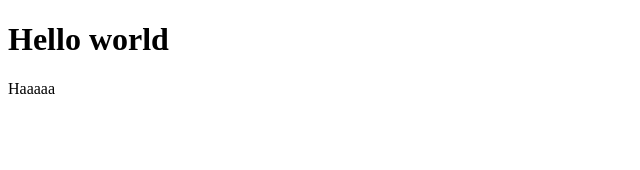
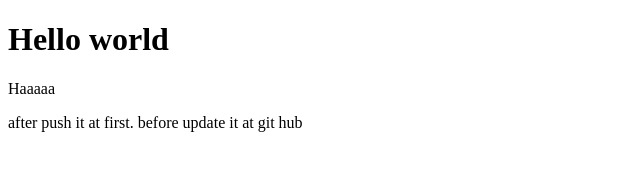
Before and after one commit to jaewonoh/firstproject, a plain HTML site: page index.html in a window 1280 px wide. Shown: the whole page, without its empty margins (0-640 px from the left). Drawn offline with Linux system fonts and the light colour scheme.

Commit message:
add second message

```diff
--- a/index.html
+++ b/index.html
@@ -9,5 +9,7 @@
   <body>
     <h1>Hello world</h1>
     <p>Haaaaa</p>
+    after push it at first.
+    before update it at git hub
   </body>
 </html>
```
